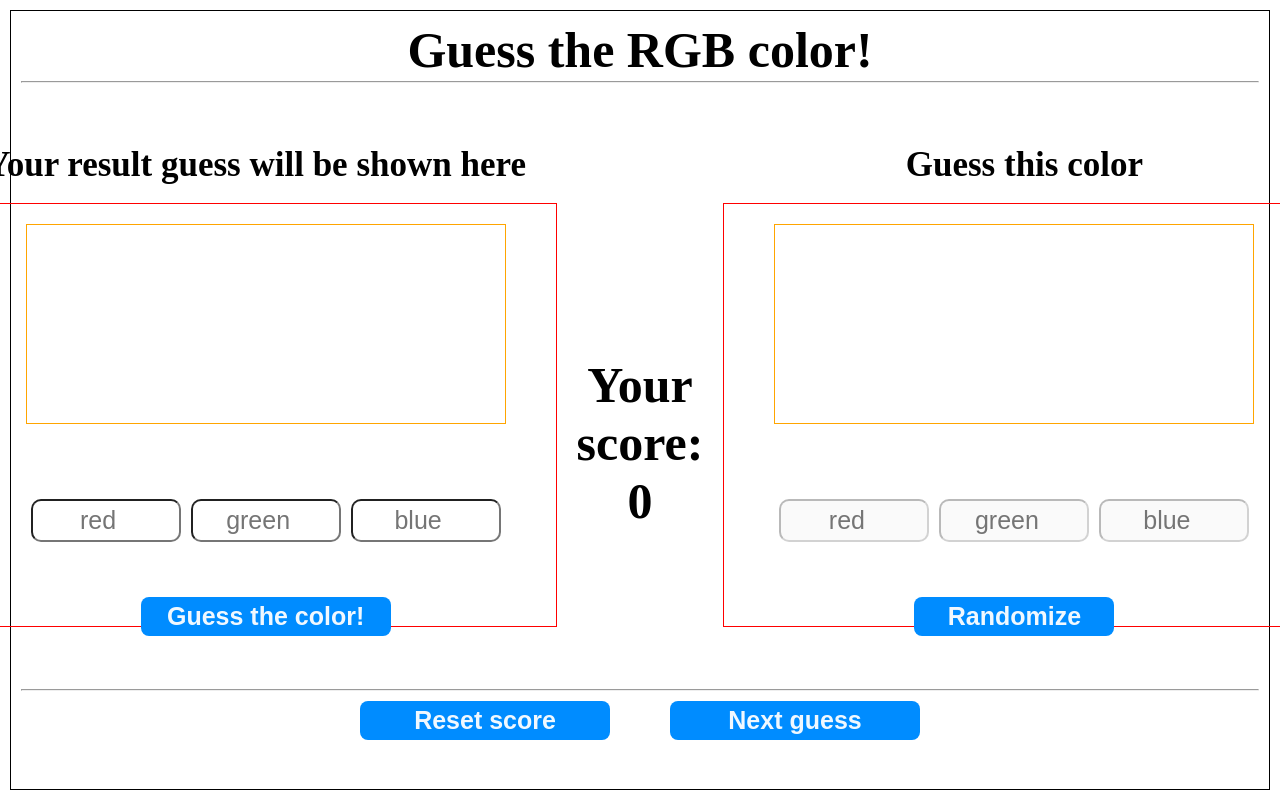
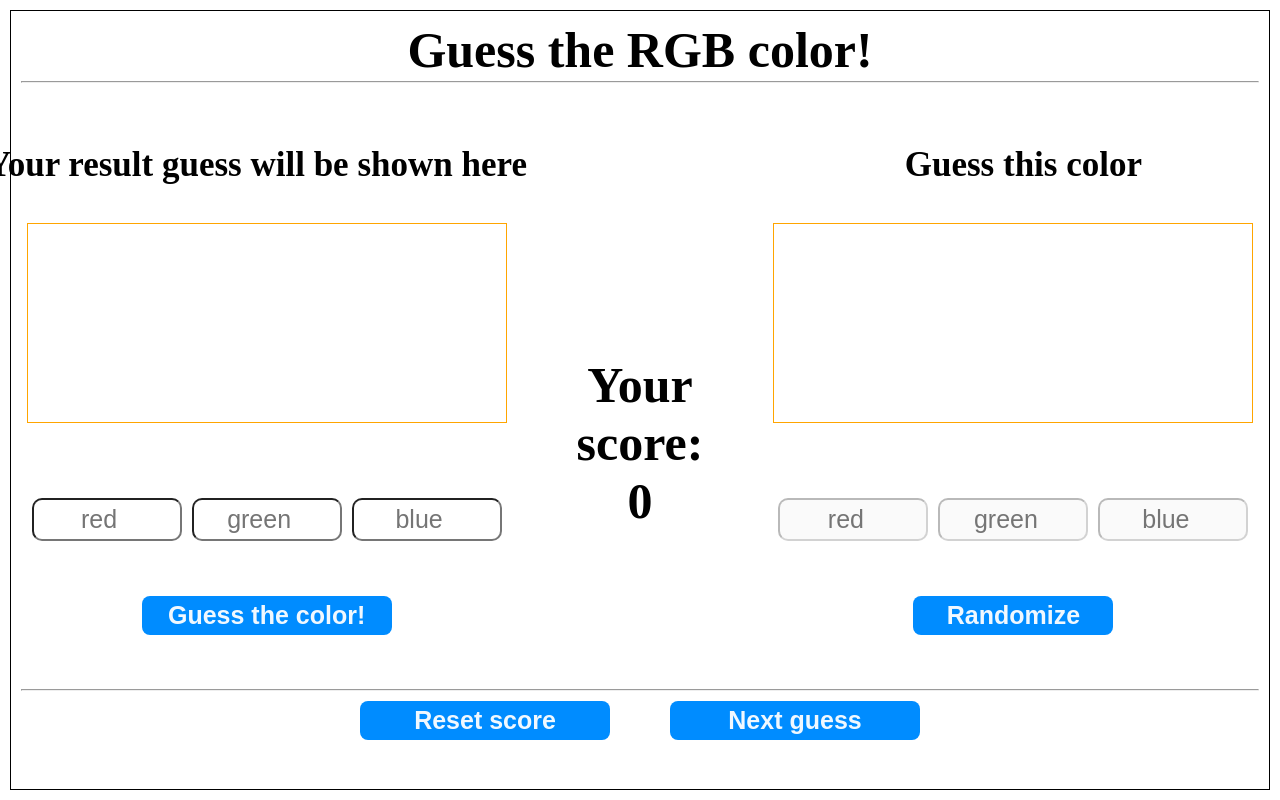
Before and after one commit to Matt022/GuessTheRGBColor, an Angular app: page / in a window 1280 px wide. Shown: the top 800 px of the page. Built offline with nearby package versions, Linux system fonts and the light colour scheme.

Commit message:
Added 'Next guess' button functionality and updated styling in GuessComponent

```diff
--- a/src/app/components/guess/guess.component.html
+++ b/src/app/components/guess/guess.component.html
@@ -39,5 +39,5 @@
 <hr>
 <div class="reset-buttons">
     <button type="button" [disabled]="yourScore == 0" (click)="resetScore()">Reset score</button>
-    <button type="button">Next guess</button>
+    <button type="button" (click)="nextGuess()">Next guess</button>
 </div>
--- a/src/app/components/guess/guess.component.scss
+++ b/src/app/components/guess/guess.component.scss
@@ -26,7 +26,8 @@ div.holder {
 
     section.first {
         div.guess {
-            border: 1px solid red;
+            // border: 1px solid rgb(39, 36, 36);
+            border-radius: 10px;
             height: 70%;
             margin-left: 20px;
 
@@ -78,7 +79,8 @@ div.holder {
 
     section.second {
         div.result {
-            border: 1px solid red;
+            // border: 1px solid rgb(39, 36, 36);
+            border-radius: 10px;
             height: 70%;
             margin-right: 20px;
 
--- a/src/app/components/guess/guess.component.ts
+++ b/src/app/components/guess/guess.component.ts
@@ -27,7 +27,7 @@ export class GuessComponent implements OnDestroy {
     count: number = 3;
     show: boolean = false;
 
-    private subscription: Subscription | undefined;
+    private subscription: Subscription | undefined | null;
 
     randomize(): void {
         this._red = Math.floor(Math.random() * 256);
@@ -37,6 +37,8 @@ export class GuessComponent implements OnDestroy {
     };
 
     guess(): void {
+        this.count = 3;
+
         setTimeout(() => {
 
             this.show = true;
@@ -58,8 +60,6 @@ export class GuessComponent implements OnDestroy {
                 }
             });
         }, 1000);
-
-        this.subscription?.unsubscribe();
     }
 
     private countScore(): number {
@@ -90,6 +90,14 @@ export class GuessComponent implements OnDestroy {
         this.yourScore = 0;
     }
 
+    nextGuess(): void {
+        this.subscription = null;
+        this.guessRed = 0;
+        this.guessGreen = 0;
+        this.guessBlue = 0;
+        this.randomize();
+    }
+
     ngOnDestroy(): void {
         if (this.subscription) {
             this.subscription.unsubscribe();
```
